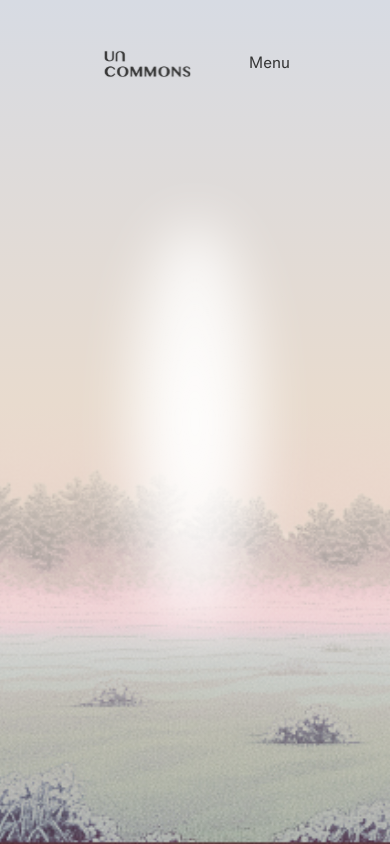
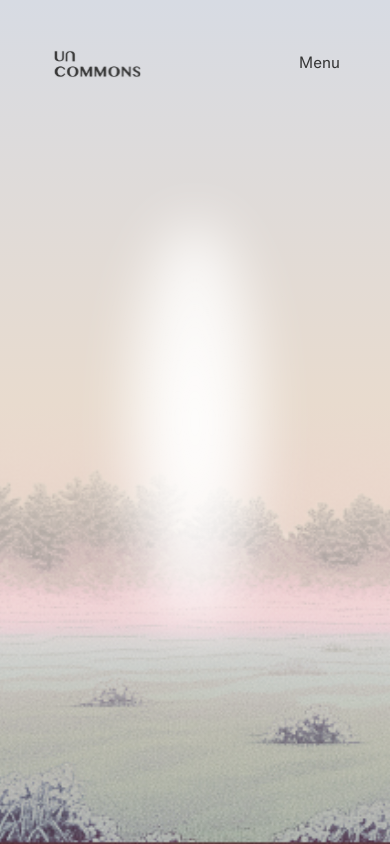
Before and after one commit to kayyueth/unco_website, a Next.js app in the folder unco_web/: page / in a window 390 px wide. Shown: the top 844 px of the page. Built offline with nearby package versions, Linux system fonts and the light colour scheme.

Commit message:
feat: navbar mobile

```diff
--- a/unco_web/components/layout/navbar.jsx
+++ b/unco_web/components/layout/navbar.jsx
@@ -12,7 +12,7 @@ export const Navbar = () => {
 
   return (
     <nav className="absolute top-0 left-0 w-full z-20 bg-transparent">
-      <div className="max-w-screen-xxl flex items-center justify-between mx-auto px-[100px] py-10">
+      <div className="max-w-screen-xxl flex items-center justify-between mx-auto md:px-[100px] px-[50px] py-10">
         {/* Logo */}
         <a href="/" className="flex items-center space-x-2">
           <img src="/logo.svg" className="h-12" alt="Logo" />
```
